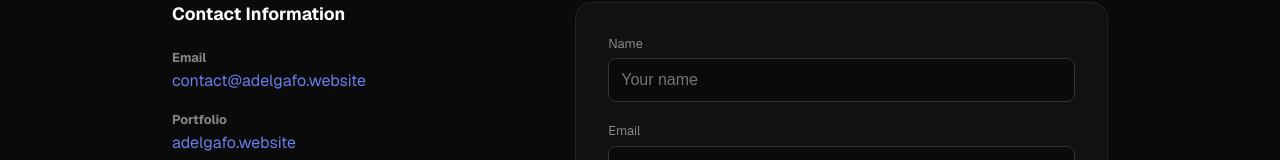
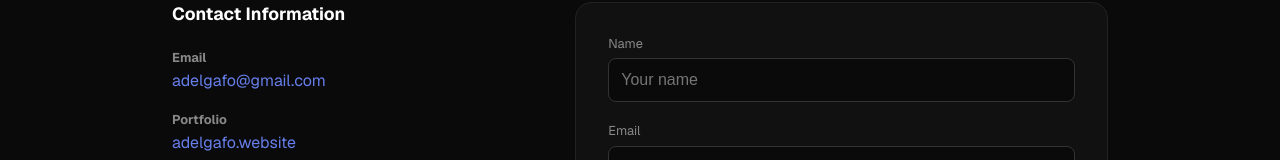
Before and after one commit to Adel-Abdallah/Template-Showcase, a Next.js app: page /contact in a window 1280 px wide. Shown: the part 291-451 px from the top of the page. Built offline with nearby package versions, Linux system fonts and the light colour scheme.

Commit message:
add  contact me email

```diff
--- a/src/app/contact/page.tsx
+++ b/src/app/contact/page.tsx
@@ -26,7 +26,7 @@ export default function ContactPage() {
 
                         <div className={styles.infoItem}>
                             <strong>Email</strong>
-                            <a href="mailto:contact@adelgafo.website">contact@adelgafo.website</a>
+                            <a href="mailto:adelgafo@gmail.com">adelgafo@gmail.com</a>
                         </div>
 
                         <div className={styles.infoItem}>
@@ -58,7 +58,7 @@ export default function ContactPage() {
 
                     <form
                         className={styles.form}
-                        action="https://formsubmit.co/contact@adelgafo.website"
+                        action="https://formsubmit.co/adelgafo@gmail.com"
                         method="POST"
                     >
                         <input type="hidden" name="_subject" value="New Contact from Template Showcase" />
```
